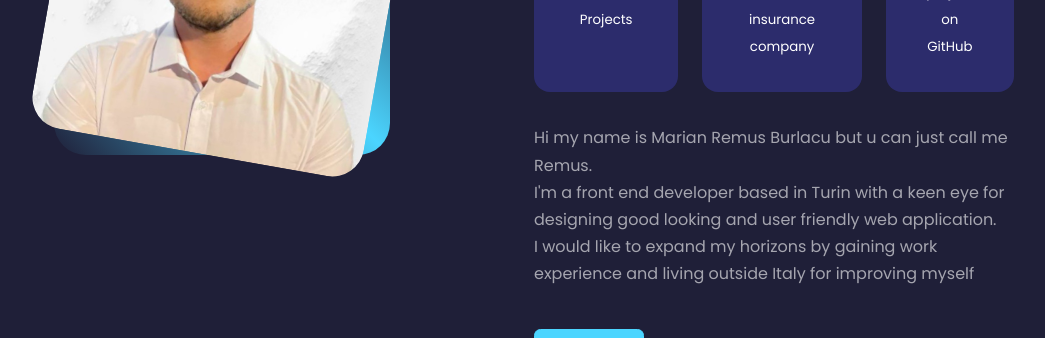
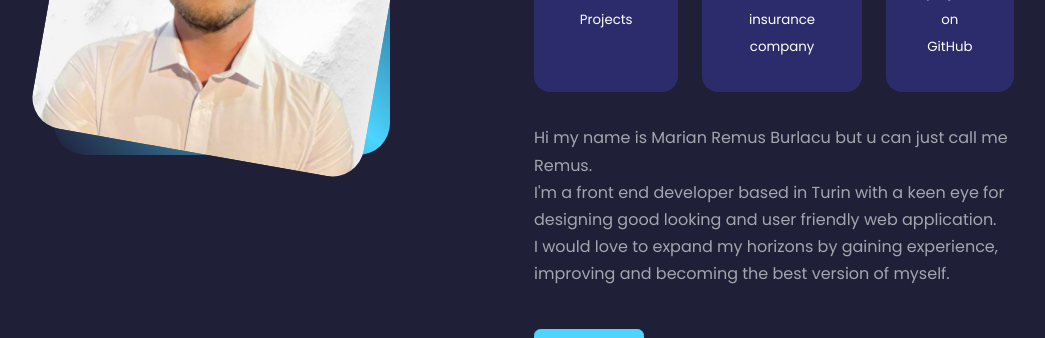
Before and after one commit to remus00/ReactPortfolio, a React (Create React App) app: page / in a window 1280 px wide. Shown: the part 1220-1558 px from the top of the page, without its empty margins (106-1151 px from the left). Built offline with nearby package versions, Linux system fonts and the light colour scheme.

Commit message:
changing the about section

```diff
--- a/src/components/about/About.jsx
+++ b/src/components/about/About.jsx
@@ -45,12 +45,14 @@ const About = () => {
 
                     <p>
                         Hi my name is Marian Remus Burlacu but u can just call
-                        me Remus. <br />
+                        me Remus.
+                        <br />
                         I'm a front end developer based in Turin with a keen eye
                         for designing good looking and user friendly web
-                        application. <br />I would like to expand my horizons by
-                        gaining work experience and living outside Italy for
-                        improving myself
+                        application.
+                        <br />I would love to expand my horizons by gaining
+                        experience, improving and becoming the best version of
+                        myself.
                     </p>
 
                     <a href="#contacts" className="btn btn-primary">
```
